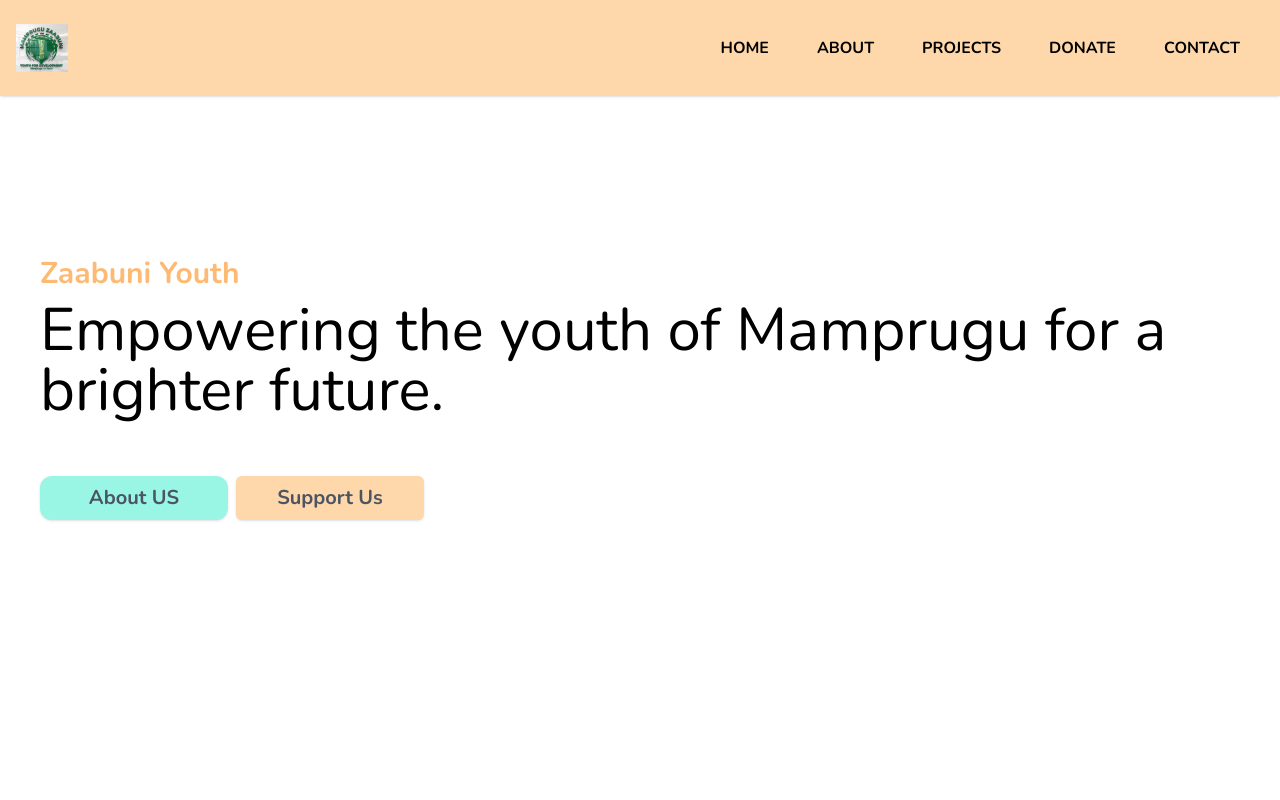
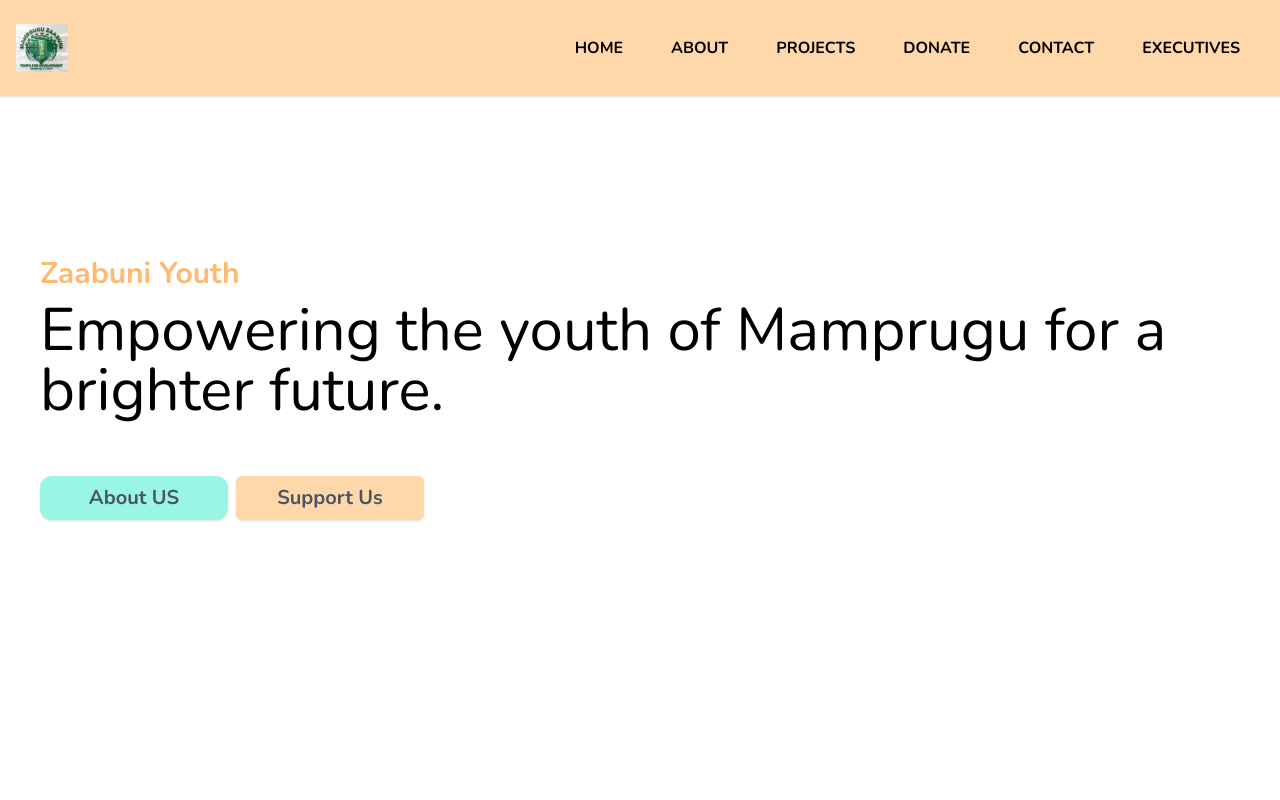
Before and after one commit to Tawphiq/zaabuni-youth, a React (Vite) app in the folder frontend/zaabuni/: page / in a window 1280 px wide. Shown: the top 800 px of the page. Built offline with nearby package versions, Linux system fonts and the light colour scheme; a web font is replaced by a local one.

Commit message:
"routed the executives"

```diff
--- a/frontend/zaabuni/src/components/Executives.jsx
+++ b/frontend/zaabuni/src/components/Executives.jsx
@@ -40,7 +40,7 @@ const executives = [
 
 const Executives = () => {
   return (
-    <section id="executives" className="p-4 pb-10 bg-gray-100">
+    <section name="executives" className="p-4 pb-10 bg-gray-100">
       <div className="container mx-auto">
         <h2 className="text-3xl px-4 font-bold mb-4">Our Executives</h2>
         <div className="grid gap-3 grid-cols-2 lg:grid-cols-3 xl:grid-cols-4">
--- a/frontend/zaabuni/src/components/Navbar.jsx
+++ b/frontend/zaabuni/src/components/Navbar.jsx
@@ -42,6 +42,7 @@ const Navbar = () => {
     { id: 3, text: 'Projects', link: 'projects' },
     { id: 4, text: 'Donate', link: 'donate' },
     { id: 5, text: 'Contact', link: 'contact' },
+    { id: 6, text: 'Executives', link: 'executives' },
   ];
 
   return (
```
